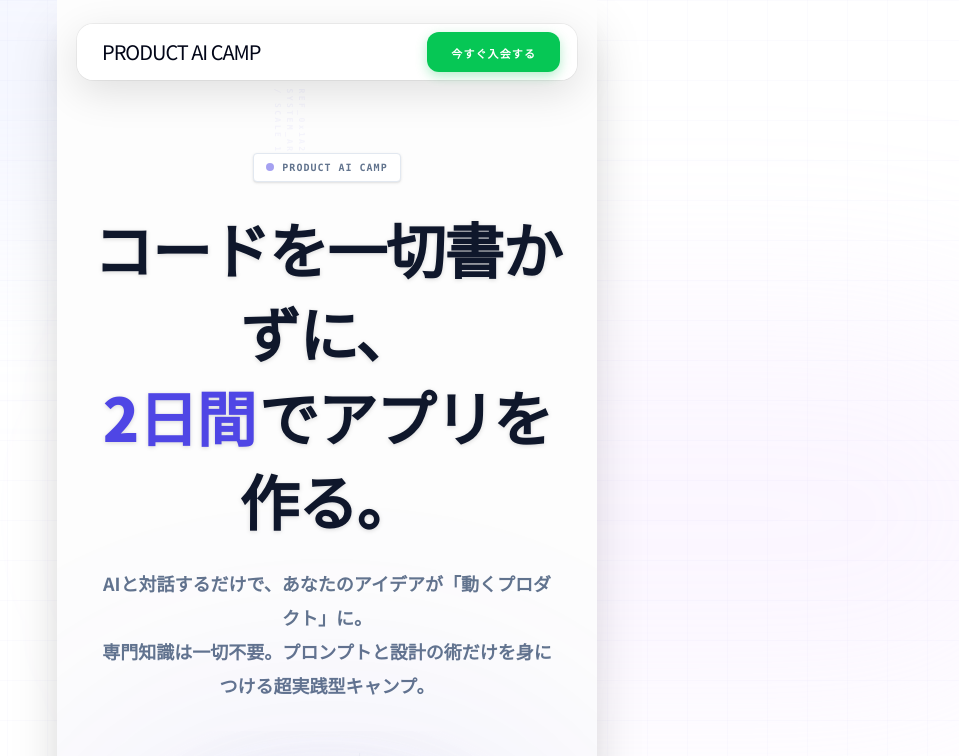
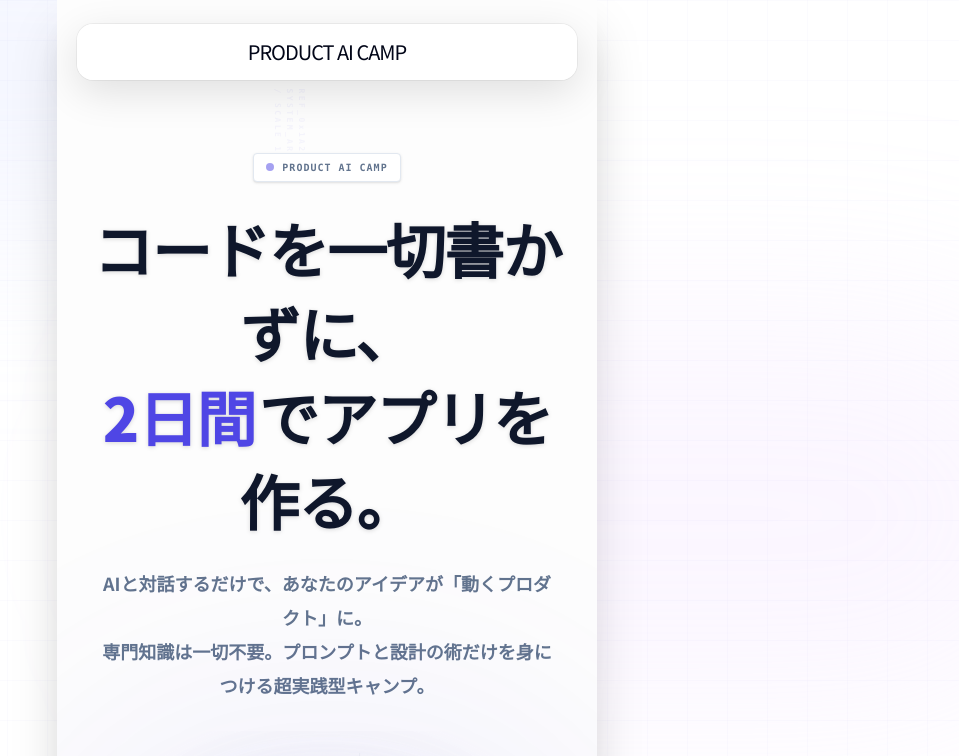
Before and after one commit to seiyus-dot/product-camp-lp, a Next.js app: page / in a window 1280 px wide. Shown: the top 756 px of the page, without its empty margins (313-1272 px from the left). Built offline with nearby package versions, Linux system fonts and the light colour scheme.

Commit message:
ux: remove sticky Header CTA to reduce visual clutter and rely on FloatingCta

```diff
--- a/components/Header.tsx
+++ b/components/Header.tsx
@@ -3,19 +3,10 @@
 export default function Header() {
     return (
         <header className="fixed top-0 left-0 right-0 z-[100] mx-auto w-full max-w-[540px] px-5 pt-6 pointer-events-none">
-            <div className="flex h-14 items-center justify-between rounded-2xl border border-white/20 bg-white/80 px-4 shadow-[0_12px_40px_rgba(0,0,0,0.12)] backdrop-blur-3xl pointer-events-auto ring-1 ring-black/5">
-                <Link href="/" className="flex items-center gap-2 pl-2">
+            <div className="flex h-14 items-center justify-center rounded-2xl border border-white/20 bg-white/80 px-4 shadow-[0_12px_40px_rgba(0,0,0,0.12)] backdrop-blur-3xl pointer-events-auto ring-1 ring-black/5">
+                <Link href="/" className="flex items-center gap-2">
                     <span className="font-bebas text-xl tracking-tighter text-slate-950">
                         PRODUCT AI CAMP
-                    </span>
-                </Link>
-
-                <Link
-                    href="#apply"
-                    className="flex h-10 items-center justify-center rounded-xl bg-accent hover:bg-accent-hover px-6 active:scale-95 transition-all shadow-[0_4px_12px_var(--color-accent)]/30"
-                >
-                    <span className="text-[11px] font-black tracking-widest text-white uppercase mt-0.5">
-                        今すぐ入会する
                     </span>
                 </Link>
             </div>
```
